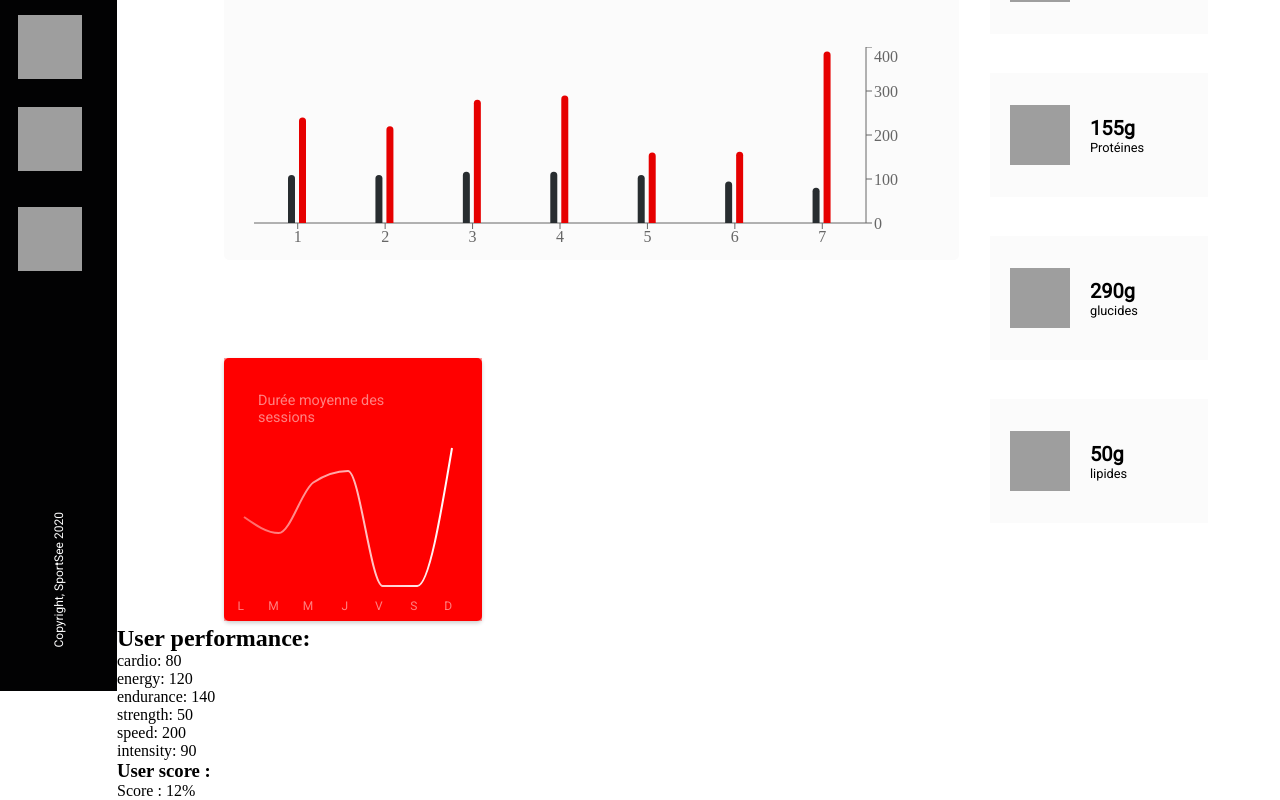
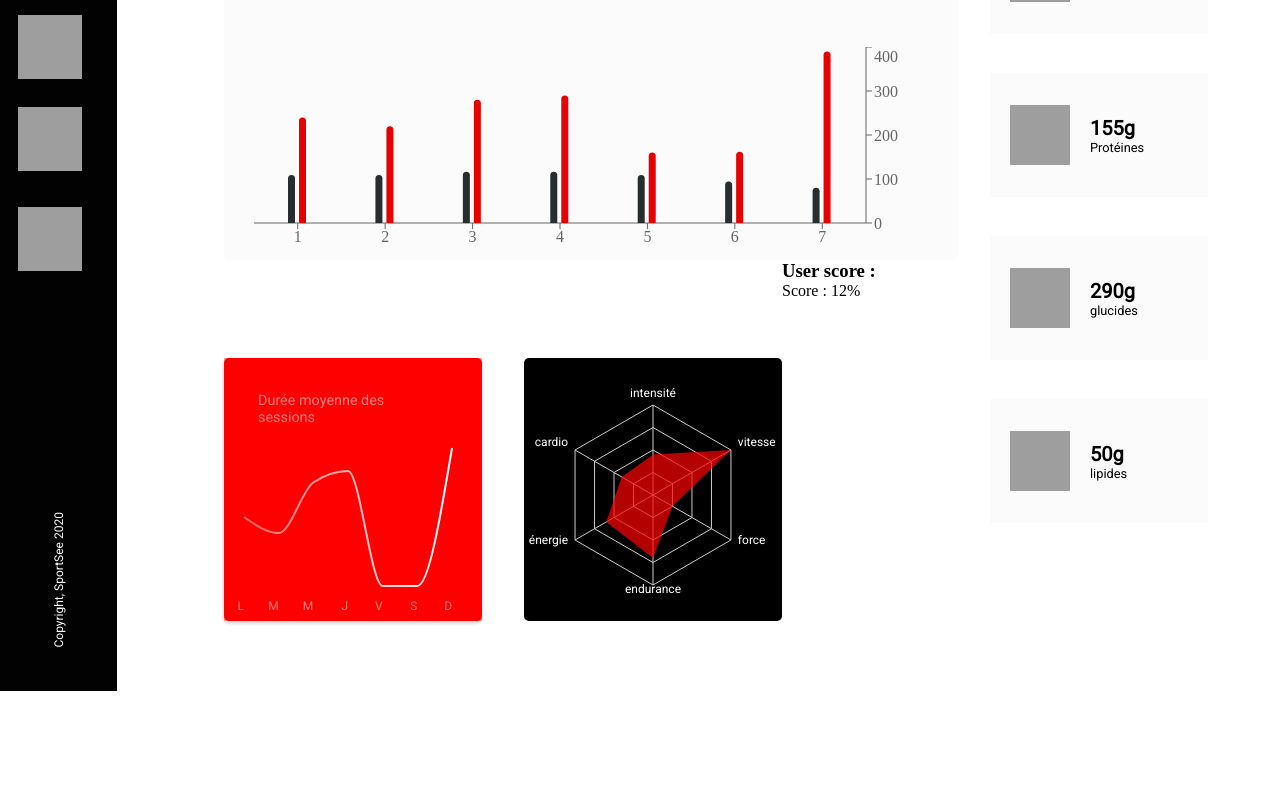
Before and after one commit to angelique31/P12--SportSee, a React (Create React App) app: page /home/dashboard/12 in a window 1280 px wide. Shown: the part 424-1224 px from the top of the page. After the commit the page ends 1115 px from the top, so only its background shows below. Built offline with nearby package versions, Linux system fonts and the light colour scheme; grey boxes are pictures that could not be loaded.

Commit message:
RadarChart mis en place

```diff
--- a/src/api/MockApi.js
+++ b/src/api/MockApi.js
@@ -1,6 +1,6 @@
 import React from "react";
 import UserActivity from "../components/UserActivity";
-// import UserMainData from "../components/UserMainData";
+
 import UserAverageSessions from "../components/UserAverageSessions";
 import UserPerformance from "../components/UserPerformance";
 import UserName from "../components/UserName";
@@ -14,7 +14,7 @@ const MockApi = () => {
       <section className="user_data">
         <div className="user_data--activity">
           <UserActivity />
-          <div>
+          <div className="user_performances">
             <UserAverageSessions />
             <UserPerformance />
             <UserScore />
--- a/src/components/UserPerformance.jsx
+++ b/src/components/UserPerformance.jsx
@@ -1,4 +1,5 @@
 import React from "react";
+import { Radar, RadarChart, PolarGrid, PolarAngleAxis } from "recharts";
 import { USER_PERFORMANCE } from "../mockedData";
 import { useParams } from "react-router-dom";
 
@@ -7,17 +8,71 @@ const UserPerformance = () => {
   const userPerformance = USER_PERFORMANCE.find(
     (item) => item.userId === parseInt(userId)
   );
+  /**
+   *  Un objet contenant les traductions des noms de catégories en anglais vers le français.
+   */
+  const translations = {
+    cardio: "cardio",
+    energy: "énergie",
+    endurance: "endurance",
+    strength: "force",
+    speed: "vitesse",
+    intensity: "intensité",
+  };
+
+  /**
+   * Un objet contenant les angles en degrés pour positionner les catégories (axes) autour du graphique RadarChart.
+   */
+  const sortOrder = {
+    5: 90, // intensity
+    4: 150, // cardio
+    3: 210, // energy
+    2: 270, // endurance
+    1: 330, // strength
+    6: 30, // speed
+  };
+
+  /**
+   * Un tableau d'objets contenant les données formatées pour être utilisées dans le composant RadarChart.
+   * Chaque objet inclut la catégorie traduite, la valeur de performance et l'angle associé à la catégorie.
+   * Le tableau est trié en fonction des angles pour positionner correctement les catégories dans le graphique.
+   * @type {Array<{category: string, value: number, angle: number}>}
+   */
+  const radarChartData = userPerformance.data
+    .map((item) => ({
+      category: translations[userPerformance.kind[item.kind]],
+      value: item.value,
+      angle: sortOrder[item.kind],
+    }))
+    .sort((a, b) => a.angle - b.angle);
+
+  const axisLabelStyle = {
+    fill: "rgba(255, 255, 255, 1)",
+    fontSize: "0.75rem",
+    fontFamily: "Roboto",
+    fontWeight: "500",
+  };
 
   return (
-    <div>
-      <h2>User performance:</h2>
-      <ul>
-        {userPerformance.data.map((item) => (
-          <li key={item.kind}>
-            {userPerformance.kind[item.kind]}: {item.value}
-          </li>
-        ))}
-      </ul>
+    <div className="radarChart">
+      <RadarChart
+        cx={125}
+        cy={110}
+        outerRadius={90}
+        width={250}
+        height={290}
+        data={radarChartData}
+      >
+        <PolarGrid />
+        <PolarAngleAxis dataKey="category" tick={{ ...axisLabelStyle }} />
+
+        <Radar
+          name="Performance"
+          dataKey="value"
+          fill="rgba(255, 1, 1)"
+          fillOpacity={0.7}
+        />
+      </RadarChart>
     </div>
   );
 };
--- /dev/null
+++ b/src/styles/components/_UserPerformance.scss
@@ -0,0 +1,10 @@
+.radarChart{
+    background-color: black;
+    width: 258px;
+    height: 263px;
+    display: flex;
+    align-items: center;
+    justify-content: center;
+    margin-top: 98px;
+    border-radius: 5px;
+}
--- a/src/styles/main.scss
+++ b/src/styles/main.scss
@@ -9,3 +9,4 @@
 @import './components/userName';
 @import './components/UserActivity';
 @import './components/UserAverageSessions';
+@import './components/UserPerformance';
--- a/src/styles/pages/_dashboard.scss
+++ b/src/styles/pages/_dashboard.scss
@@ -1,3 +1,7 @@
 main{
     display: flex;
 }
+
+.user_performances{
+    display: flex;
+}
```
Also changed, not shown: src/components/UserAverageSessions.jsx (+40 -9 lines).
